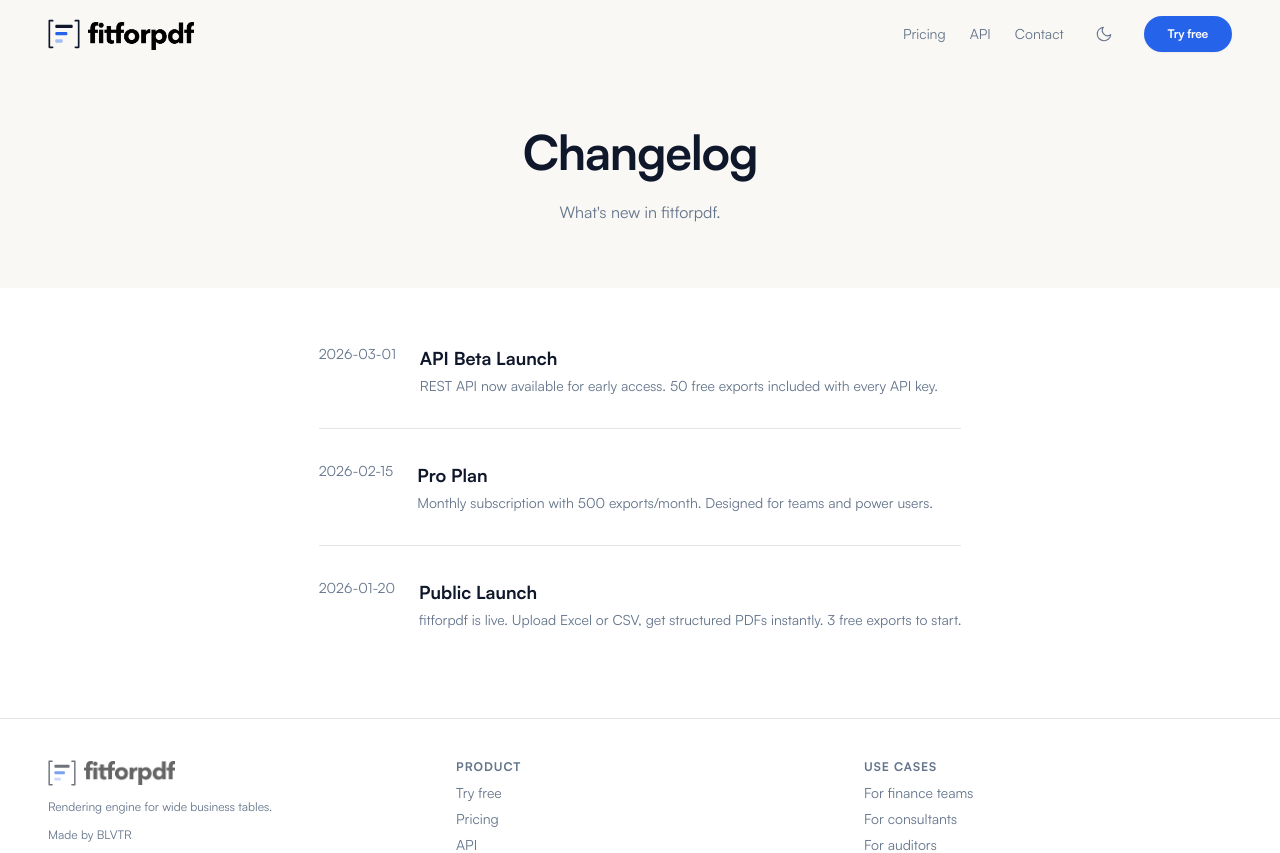
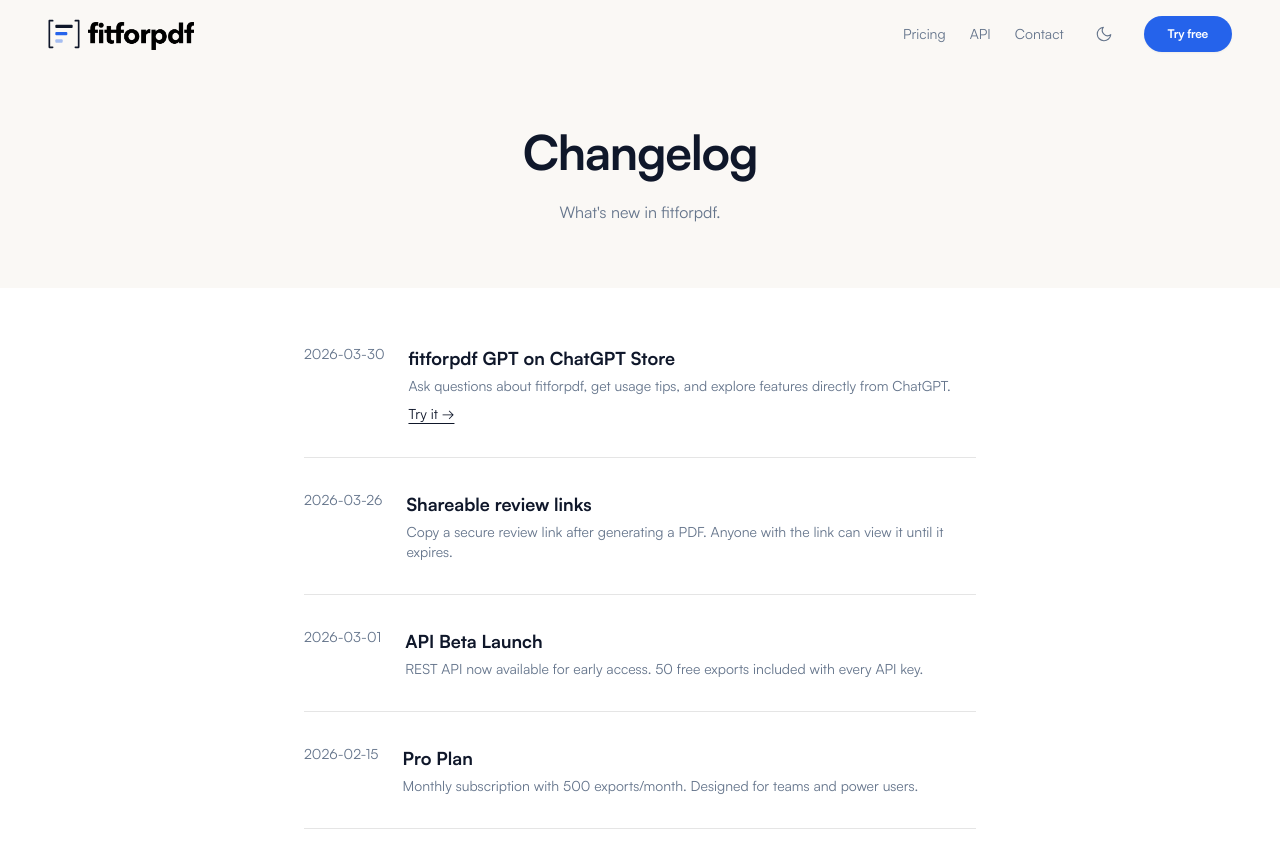
Before and after one commit to Togetheart/fitforpdf-frontend, a Next.js app: page /changelog in a window 1280 px wide. Shown: the top 853 px of the page. Built offline with nearby package versions, Linux system fonts and the light colour scheme; no server answers.

Commit message:
changelog: add GPT store launch and share links entries
- Add fitforpdf GPT on ChatGPT Store (2026-03-30) with link
- Add shareable review links feature (2026-03-26)
- Support optional link property on changelog entries

Co-Authored-By: Claude Opus 4.6 <noreply@anthropic.com>

```diff
--- a/app/changelog/page.jsx
+++ b/app/changelog/page.jsx
@@ -2,6 +2,8 @@ import Section from '../components/ui/Section';
 import PageHero from '../components/PageHero';
 
 const CHANGELOG = [
+  { date: '2026-03-30', title: 'fitforpdf GPT on ChatGPT Store', description: 'Ask questions about fitforpdf, get usage tips, and explore features directly from ChatGPT.', link: 'https://chatgpt.com/g/g-69cab3c8703c819198473179392510ca-fitforpdf' },
+  { date: '2026-03-26', title: 'Shareable review links', description: 'Copy a secure review link after generating a PDF. Anyone with the link can view it until it expires.' },
   { date: '2026-03-01', title: 'API Beta Launch', description: 'REST API now available for early access. 50 free exports included with every API key.' },
   { date: '2026-02-15', title: 'Pro Plan', description: 'Monthly subscription with 500 exports/month. Designed for teams and power users.' },
   { date: '2026-01-20', title: 'Public Launch', description: 'fitforpdf is live. Upload Excel or CSV, get structured PDFs instantly. 3 free exports to start.' },
@@ -19,6 +21,16 @@ export default function ChangelogPage() {
               <div>
                 <h3 className="text-lg font-semibold">{entry.title}</h3>
                 <p className="mt-1 text-sm text-[var(--color-muted)]">{entry.description}</p>
+                {entry.link && (
+                  <a
+                    href={entry.link}
+                    target="_blank"
+                    rel="noopener noreferrer"
+                    className="mt-2 inline-block text-sm font-medium text-[var(--color-text)] underline underline-offset-4 decoration-1 transition-colors hover:text-cta"
+                  >
+                    Try it →
+                  </a>
+                )}
               </div>
             </div>
           ))}
```
